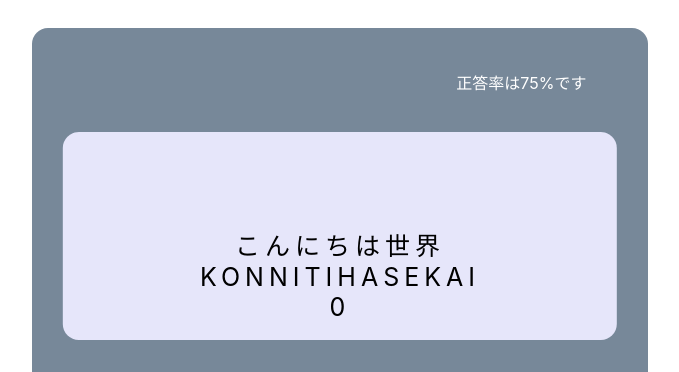
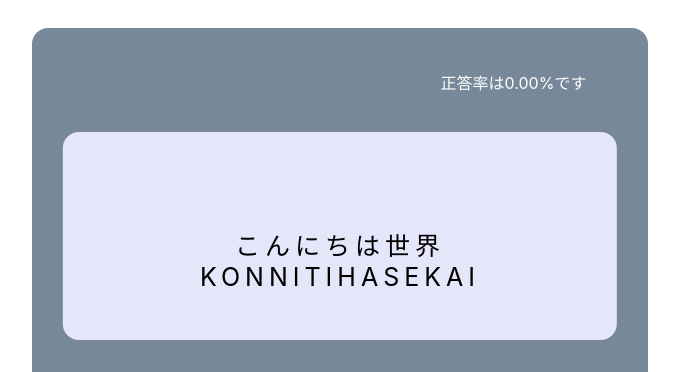
Before and after one commit to kemkemG0/typingscript-with-react, a React (Create React App) app in the folder typing-script/: page / in a window 1280 px wide. Shown: the part 122-494 px from the top of the page, without its empty margins (300-979 px from the left). Built offline with nearby package versions, Linux system fonts and the light colour scheme.

Commit message:
done logic

```diff
--- a/typing-script/src/components/GameInfo.tsx
+++ b/typing-script/src/components/GameInfo.tsx
@@ -1,9 +1,13 @@
 import React from "react";
+import { useSelector } from "react-redux";
+import { GameState } from "../features/game";
 
 const GameInfo: React.FC = () => {
-  // const result = calcResult();
-  const result = 75;
-  return <div>正答率は{result}%です</div>;
+  const allCount = useSelector((state: GameState) => state.allInputCount);
+  const okCount = useSelector((state: GameState) => state.doneCharCount);
+
+  const result = (okCount / allCount) * 100 || 0;
+  return <div>正答率は{result.toFixed(2)}%です</div>;
 };
 
 export default GameInfo;
--- a/typing-script/src/components/GameStage.tsx
+++ b/typing-script/src/components/GameStage.tsx
@@ -8,7 +8,6 @@ import { GameState, keypressed } from "../features/game";
 
 const GameStage: React.FC = () => {
   const dispatch = useDispatch();
-  const allInputCount = useSelector((state: GameState) => state.allInputCount);
   const keyLog = useCallback((event) => {
     console.log(String.fromCharCode(event.keyCode), "is Pressed!!");
 
@@ -36,7 +35,6 @@ const GameStage: React.FC = () => {
         <div style={textblock}>
           <RawStringLabel />
           <AlphabetLabel />
-          {allInputCount}
         </div>
       </div>
     </div>
--- a/typing-script/src/features/game.ts
+++ b/typing-script/src/features/game.ts
@@ -7,6 +7,7 @@ export interface GameState {
   alphabetString: string;
   listeningCharIndex: number;
   allInputCount: number;
+  doneCharCount: number;
 }
 
 const contents: string[][] = [
@@ -24,6 +25,7 @@ const initialState: GameState = {
   alphabetString: contents[0][1],
   listeningCharIndex: 0,
   allInputCount: 0,
+  doneCharCount: 0,
 };
 
 // createSliceとは、actionの定義とaction creator,reducerをまとめて生成できる。
@@ -36,13 +38,17 @@ export const gameSlice = createSlice({
       const listeningChar = state.alphabetString[state.listeningCharIndex];
 
       // Redux Tool Kitではstateを直接変更してもOK！！
+      state.allInputCount += 1;
 
-      state.allInputCount += 1;
-      state.listeningCharIndex += 1;
       if (String.fromCharCode(pressedKeyCode) === listeningChar) {
-        console.log("listing ", listeningChar, " and OK.");
+        state.listeningCharIndex += 1;
+        state.doneCharCount += 1;
       }
-
+      if (state.listeningCharIndex === state.alphabetString.length) {
+        state.listeningCharIndex = 0;
+        state.contentsID += 1;
+        [state.rawString, state.alphabetString] = contents[state.contentsID];
+      }
       return state;
     },
   },
```
